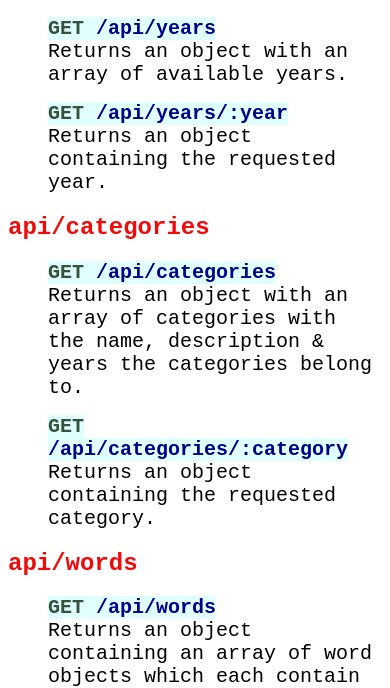
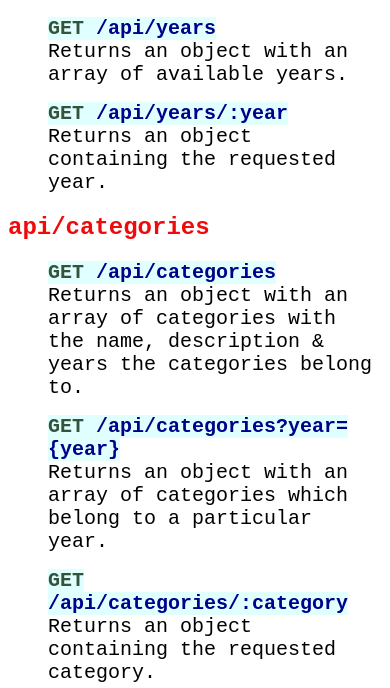
Before and after one commit to Chenerywoman/BE-PT-Project-Spelling-Bee, a website: page public/index.html in a window 390 px wide. Shown: the part 147-835 px from the top of the page. Drawn offline with Linux system fonts and the light colour scheme.

Commit message:
correcting freestyle & homophones routes

```diff
--- a/public/index.html
+++ b/public/index.html
@@ -36,6 +36,15 @@
                 </span>
             </li>
             <li class="listItem">Returns an object with an array of categories with the name, description & years the categories belong to.</li>
+        </ul>
+        <ul>
+            <li class="api">
+                <span class="endpoint">
+                    <span class="http">GET</span>
+                    <span class="route">/api/categories?year={year}</span>
+                </span>
+            </li>
+            <li class="listItem">Returns an object with an array of categories which belong to a particular year.</li>
         </ul>
         <ul>
             <li class="api">
@@ -165,7 +174,7 @@
         <li class="api">
             <span class="endpoint">
                 <span class="http">GET</span>
-                <span class="route">/api/words/homophones?homophone={homophone}</span>
+                <span class="route">/api/homophones?homophone={homophone}</span>
             </span>
         </li>
         <li class="listItem"> Currently under development. </li>
@@ -177,7 +186,7 @@
             <li class="api">
                 <span class="endpoint">
                     <span class="http">GET</span>
-                    <span class="route">/api/words/freestyle</span>
+                    <span class="route">/api/freestyle</span>
                 </span>
             </li>
             <li class="listItem">Returns an object with an array of words where the partials array is empty, i.e. it does not contain any listed
```
